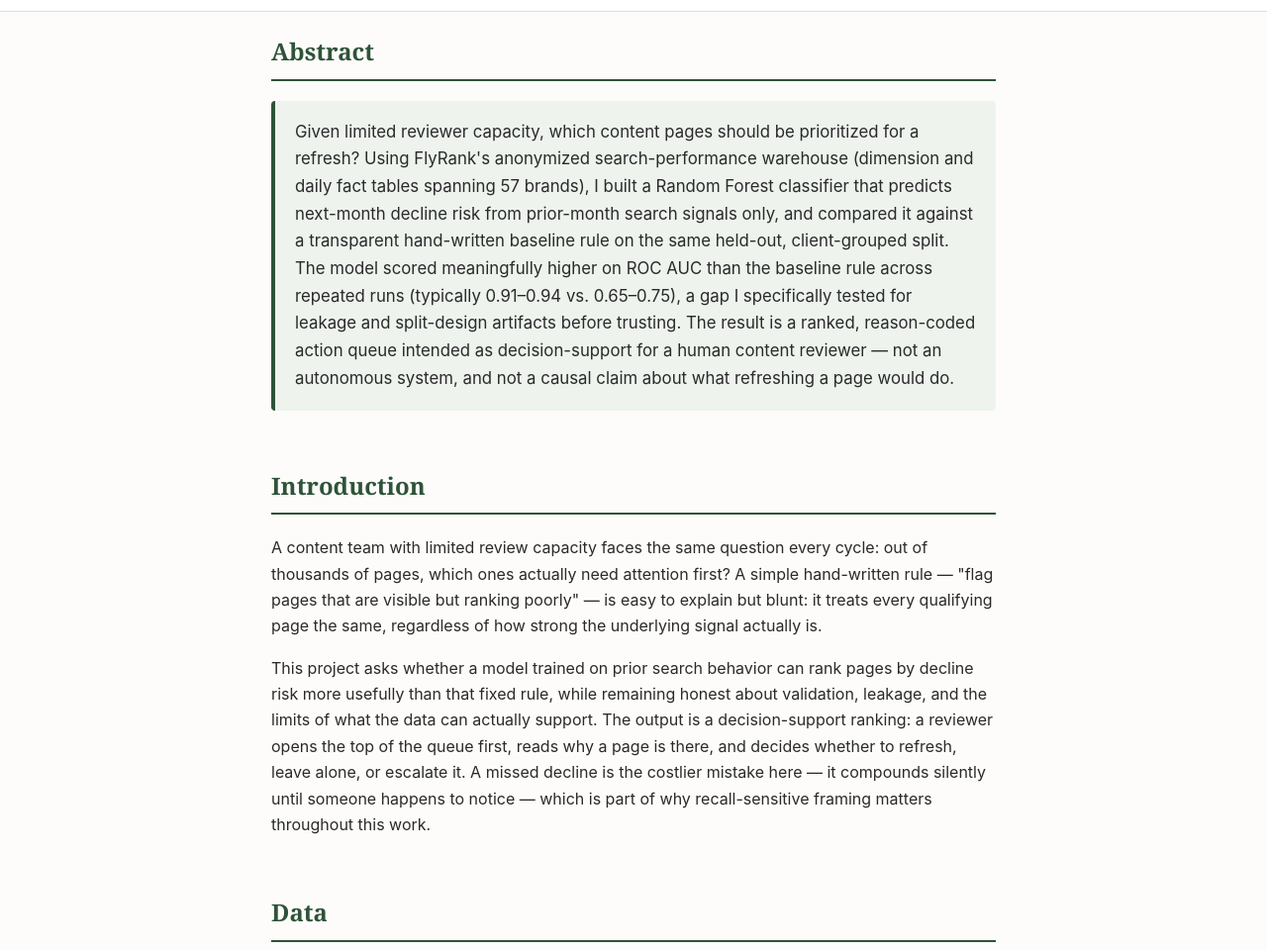
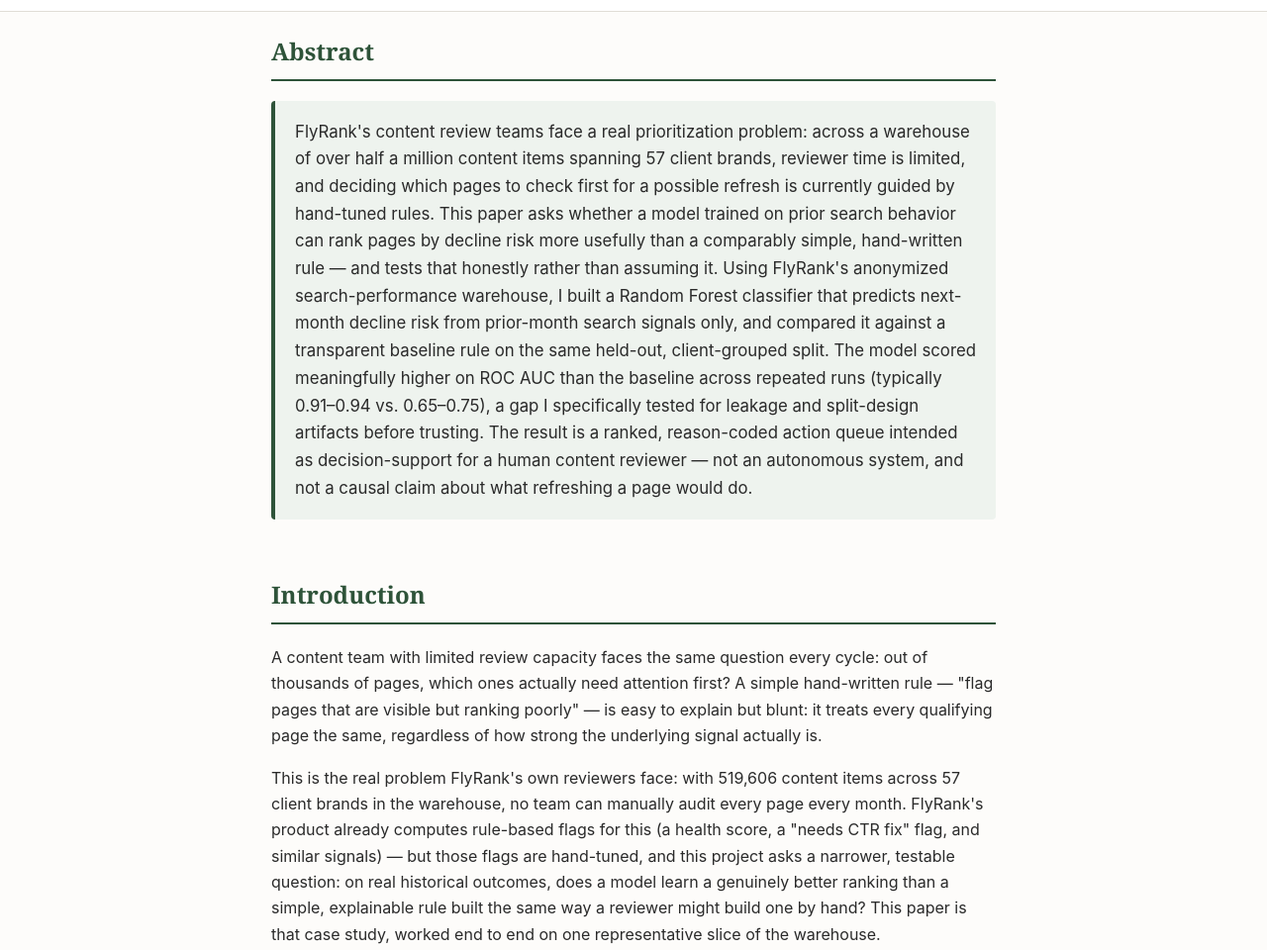
Before and after one commit to Yumna-Zafar/flyrank-ml-internship, a plain HTML site: page docs/index.html in a window 1280 px wide. Shown: the part 434-1394 px from the top of the page at 99% size. Drawn offline with Linux system fonts and the light colour scheme.

Commit message:
Update index.html

```diff
--- a/docs/index.html
+++ b/docs/index.html
@@ -197,17 +197,21 @@
   <section id="abstract">
     <h2>Abstract</h2>
     <p class="lead">
-      Given limited reviewer capacity, which content pages should be prioritized for a refresh?
-      Using FlyRank's anonymized search-performance warehouse (dimension and daily fact tables
-      spanning 57 brands), I built a Random Forest classifier that predicts next-month decline
-      risk from prior-month search signals only, and compared it against a transparent
-      hand-written baseline rule on the same held-out, client-grouped split. The model scored
-      meaningfully higher on ROC AUC than the baseline rule across repeated runs (typically
-      0.91&ndash;0.94 vs. 0.65&ndash;0.75), a gap I specifically tested for leakage and split-design
-      artifacts before trusting. The result is a ranked, reason-coded action queue intended as
-      decision-support for a human content reviewer &mdash; not an autonomous system, and not a
-      causal claim about what refreshing a page would do.
-    </p>
+  FlyRank's content review teams face a real prioritization problem: across a warehouse of
+  over half a million content items spanning 57 client brands, reviewer time is limited, and
+  deciding which pages to check first for a possible refresh is currently guided by
+  hand-tuned rules. This paper asks whether a model trained on prior search behavior can
+  rank pages by decline risk more usefully than a comparably simple, hand-written rule &mdash;
+  and tests that honestly rather than assuming it. Using FlyRank's anonymized
+  search-performance warehouse, I built a Random Forest classifier that predicts next-month
+  decline risk from prior-month search signals only, and compared it against a transparent
+  baseline rule on the same held-out, client-grouped split. The model scored meaningfully
+  higher on ROC AUC than the baseline across repeated runs (typically 0.91&ndash;0.94 vs.
+  0.65&ndash;0.75), a gap I specifically tested for leakage and split-design artifacts before
+  trusting. The result is a ranked, reason-coded action queue intended as decision-support
+  for a human content reviewer &mdash; not an autonomous system, and not a causal claim about
+  what refreshing a page would do.
+</p>
   </section>
 
   <section id="intro">
@@ -219,6 +223,16 @@
       treats every qualifying page the same, regardless of how strong the underlying signal
       actually is.
     </p>
+    <p>
+  This is the real problem FlyRank's own reviewers face: with 519,606 content items across
+  57 client brands in the warehouse, no team can manually audit every page every month.
+  FlyRank's product already computes rule-based flags for this (a health score, a
+  "needs CTR fix" flag, and similar signals) &mdash; but those flags are hand-tuned, and this
+  project asks a narrower, testable question: on real historical outcomes, does a model
+  learn a genuinely better ranking than a simple, explainable rule built the same way a
+  reviewer might build one by hand? This paper is that case study, worked end to end on
+  one representative slice of the warehouse.
+</p>
     <p>
       This project asks whether a model trained on prior search behavior can rank pages by
       decline risk more usefully than that fixed rule, while remaining honest about validation,
```
